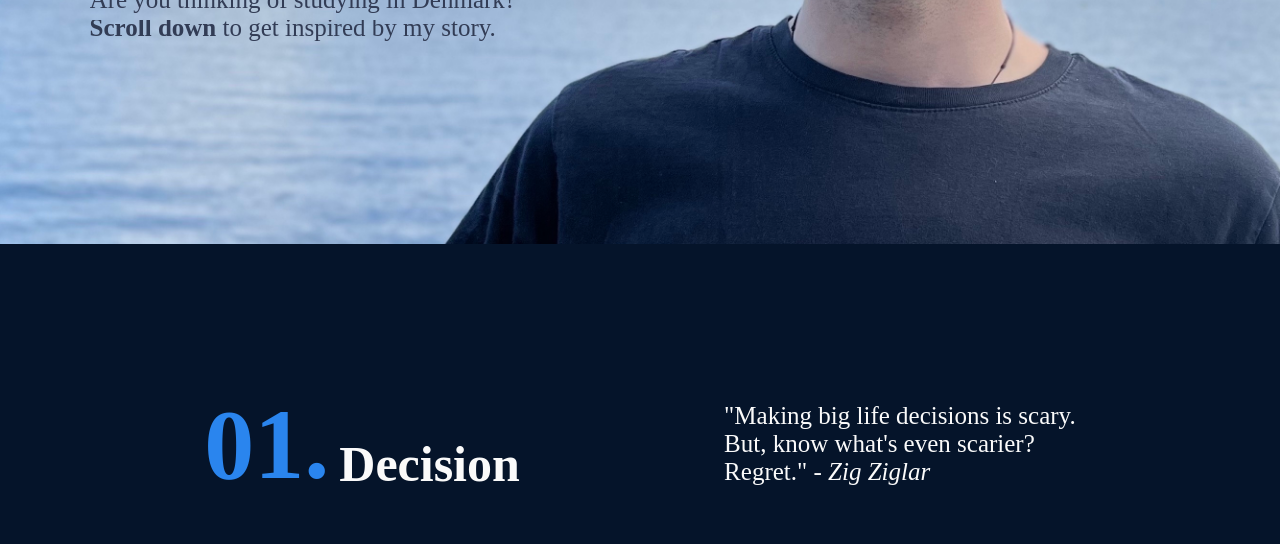
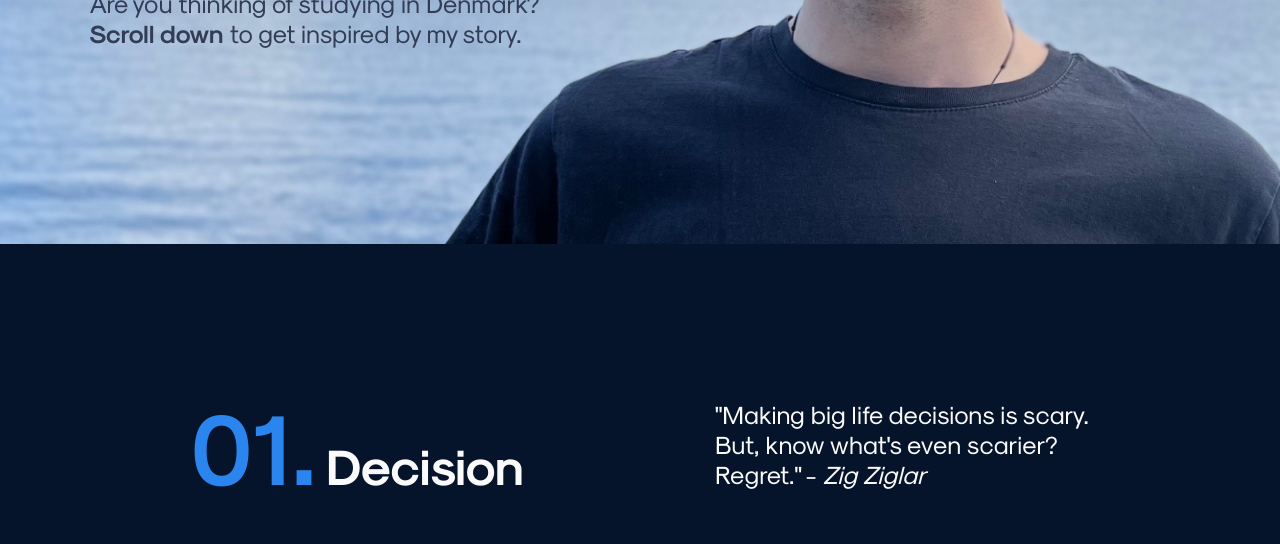
Before and after one commit to Anastasia115/WebDoc, a plain HTML site: page index.html in a window 1280 px wide. Shown: the part 556-1100 px from the top of the page. Drawn offline with Linux system fonts and the light colour scheme.

Commit message:
Update style.css

```diff
--- a/style.css
+++ b/style.css
@@ -5,12 +5,13 @@
   }
 /* ADDING OUR OWN FONTS*/
 @font-face {
-    font-family: 'SK-Modernist-Regular';
+    font-family: 'SK-Modernist';
+    font-weight: regular;
     src: url(fonts/Sk-Modernist-Regular.otf) format("opentype");
 }
 
 @font-face {
-    font-family: 'SK-Modernist-Bold';
+    font-family: 'SK-Modernist';
     font-weight: bold;
     src: url(fonts/Sk-Modernist-Bold.otf) format("opentype");
 }
```
